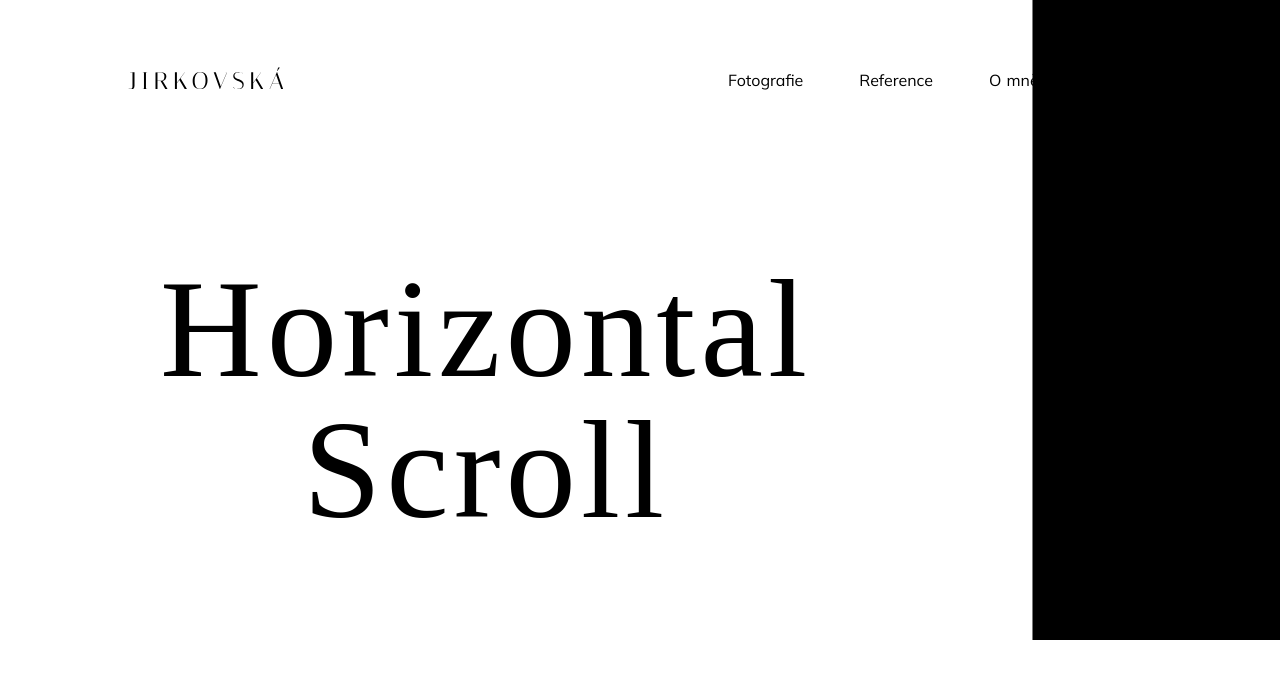
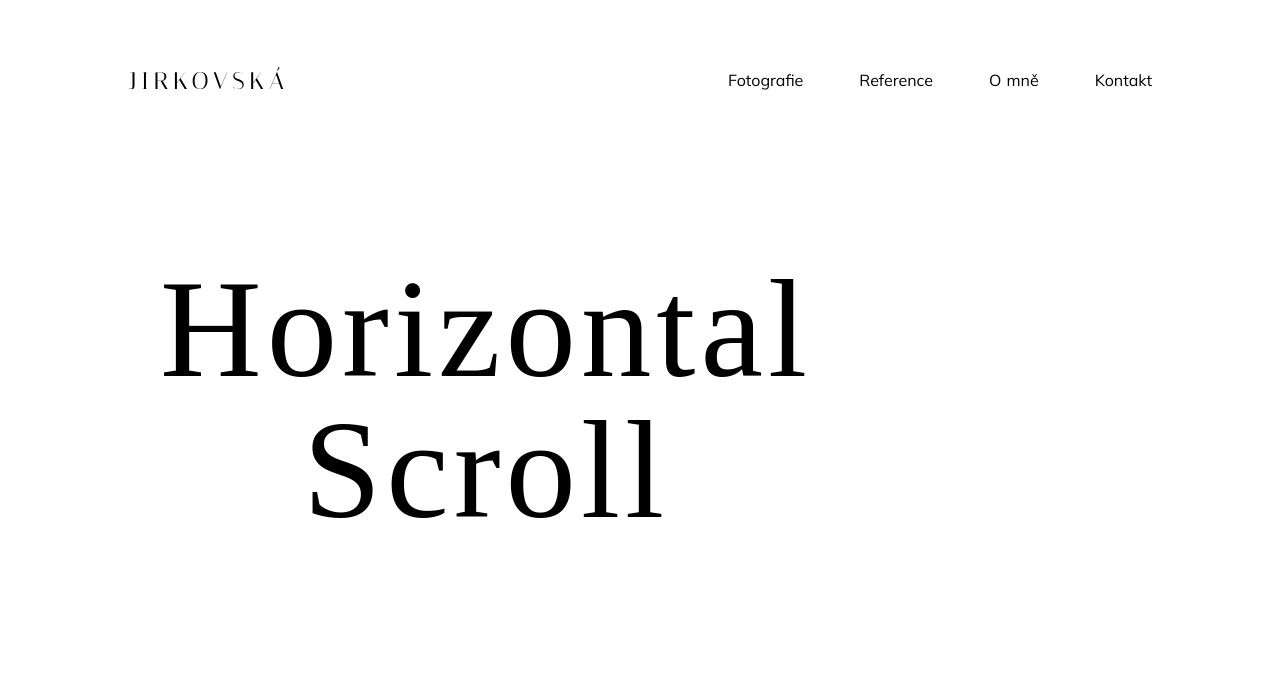
Before and after one commit to alexborecky/kaci-2.0, a Nuxt app: page /test-page in a window 1280 px wide. Shown: the top 678 px of the page. Built offline with nearby package versions, Linux system fonts and the light colour scheme; a web font is replaced by a local one.

Commit message:
locomotive

```diff
--- a/assets/scss/_layouts.scss
+++ b/assets/scss/_layouts.scss
@@ -30,3 +30,36 @@
 .full-width {
     width: 100%;
 }
+
+.example.horizontal{
+    width: 200vw;
+    height: 100vh;
+    display: flex;
+    @media only screen and (max-width: 450px) {
+        width: 400vw;
+    }
+  }
+
+  .example-content{
+    display: flex;
+    flex-wrap: wrap;
+    align-items: center;
+    justify-content: space-around;
+    width: 100%;
+    height: 100%;
+  }
+
+
+  .example.horizontal .example-section{
+    width: 100vw;
+  }
+
+  .example.vertical .example-section, .example.vertical footer {
+    padding-top: 50vw;
+  }
+
+  .example-fade-text{
+    h2{
+      font-size: 5vw;
+    }
+  }
--- a/assets/scss/demo.scss
+++ b/assets/scss/demo.scss
@@ -1,5 +1,6 @@
+
 .example.horizontal{
-  width: 248vw;
+  width: 500vw;
   height: 100vh;
   display: flex;
 }
@@ -71,7 +72,7 @@ footer{
 }
 
 .example.horizontal .example-section{
-  // width: 100vw;
+  width: 100vw;
 }
 
 .example.vertical .example-section, .example.vertical footer {
--- a/nuxt.config.js
+++ b/nuxt.config.js
@@ -53,7 +53,7 @@ export default {
     '~/assets/scss/_hooper.scss',
     '~/assets/animations/_animate.scss',
     '~/assets/scss/_agile.scss',
-    '~/assets/scss/demo.scss',
+    // '~/assets/scss/demo.scss',
   ],
   /*
   ** Plugins to load before mounting the App
--- a/pages/index.vue
+++ b/pages/index.vue
@@ -9,6 +9,8 @@
                         smartphone: {
                             smooth: true,
                             direction: 'horizontal',
+                            gestureDirection: 'both',
+                            breakpoint: '450'
                         },
                         tablet: {
                             smooth: true,
```
